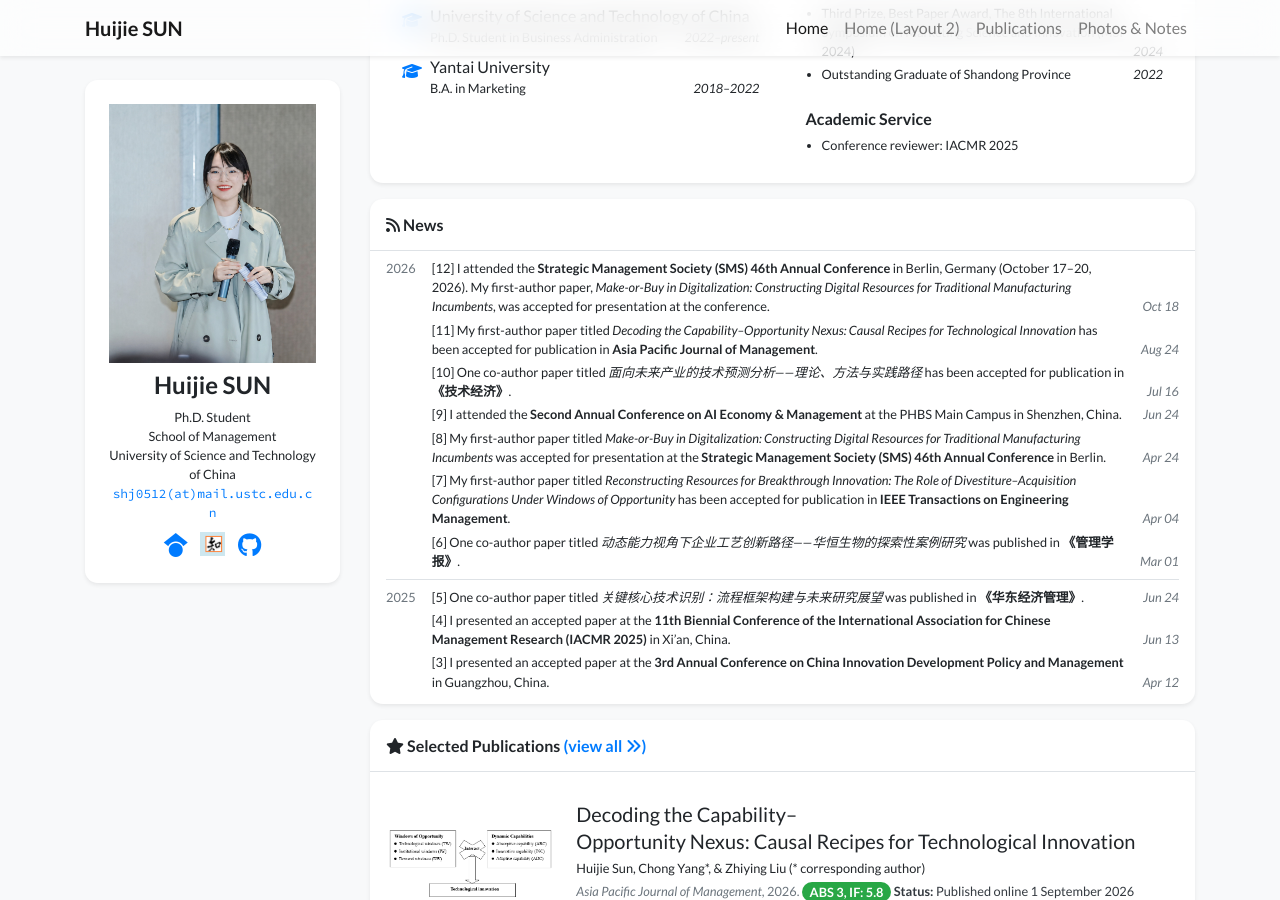
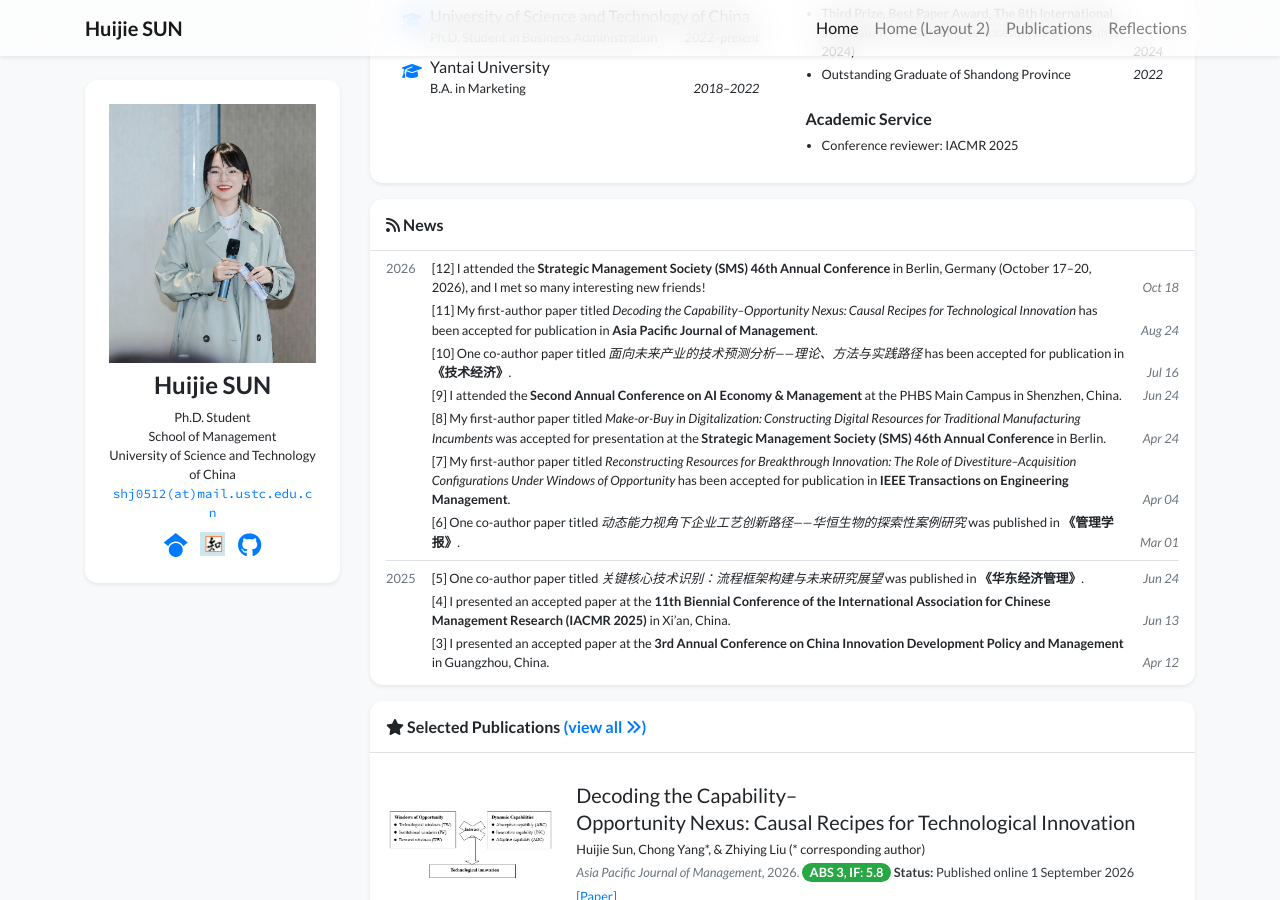
Before and after one commit to shj0512/shj0512.github.io, a Jekyll site: the page built from index.html, in a window 1280 px wide and 900 px high, scrolled down 567 px. Built offline with Jekyll 4.4.1, drawn with Linux system fonts in a browser that asks for light colours; nearby versions of some CDN libraries; a style sheet for code colours, icons or effects is not loaded.

Commit message:
Revise SMS news and rename sharing page to Reflections

```diff
--- a/_data/navigation.yml
+++ b/_data/navigation.yml
@@ -6,5 +6,5 @@
   url: /index_layout2
 - name: Publications
   url: /publications
-- name: Photos & Notes
+- name: Reflections
   url: /sharing/
--- a/_data/news.yml
+++ b/_data/news.yml
@@ -2,7 +2,7 @@
 # Dates use the YYYY-MM-DD format; HTML is supported in the content field.
 - date: "2026-10-18"
   index: 12
-  content: 'I attended the <strong>Strategic Management Society (SMS) 46th Annual Conference</strong> in Berlin, Germany (October 17–20, 2026). My first-author paper, <i>Make-or-Buy in Digitalization: Constructing Digital Resources for Traditional Manufacturing Incumbents</i>, was accepted for presentation at the conference.'
+  content: 'I attended the <strong>Strategic Management Society (SMS) 46th Annual Conference</strong> in Berlin, Germany (October 17–20, 2026), and I met so many interesting new friends!'
 
 - date: "2026-08-24"
   index: 11
```
Also changed, not shown: _sharing/2026-10-18-sms-berlin.md (+0 -4 lines), sharing.html (+5 -5 lines), README.md.
